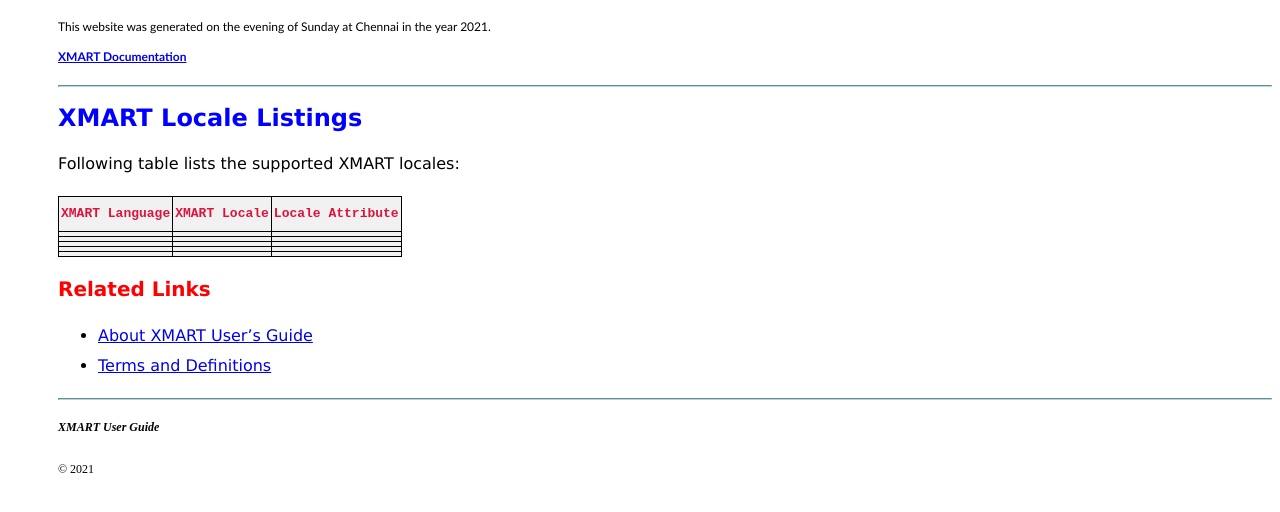
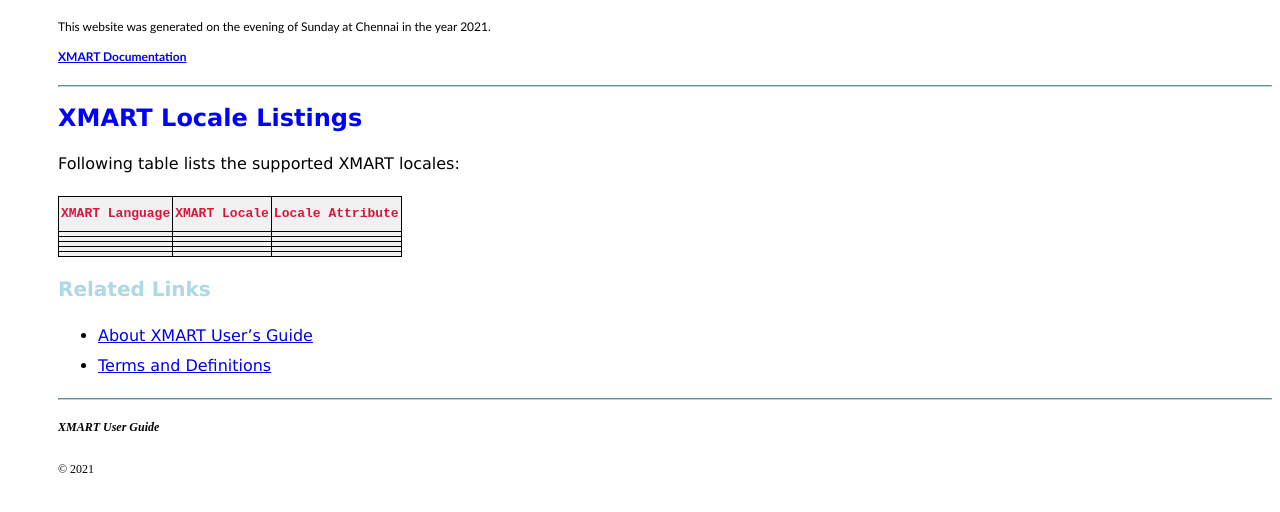
Before and after one commit to Uthra-sriram/XMART-Documentation, a Jekyll site: the page built from topics/xmart_locale_listings.md, in a window 1280 px wide. Shown: the top 512 px of the page. Built offline with Jekyll 4.4.1, drawn with Linux system fonts in a browser that asks for light colours.

Commit message:
Updated css and xmart_locale_listings.md files

```diff
--- a/assets/css/style.css
+++ b/assets/css/style.css
@@ -5,7 +5,7 @@ h1 {
   }
 
 h2 {
-  color: red;
+  color: lightblue;
   font-family: verdana;
   font-size: 20px;
   }
@@ -24,6 +24,36 @@ header {
 footer {
   font-family: serif;
   font-size: 12px;
+}
+
+blockquote {
+  display: block;
+  margin-top: 10px;
+  margin-bottom: 10px;
+  margin-left: 40px;
+  margin-right: 40px;
+  background-color: #f1f1f1;
+  font-family: monospace;
+  font-size: 12px;
+  line-height: 190%;
+}
+
+code {
+  font-family: monospace;
+  color: crimson;
+  background-color: #f1f1f1;
+  padding: 2px;
+  font-size: 105%;
+}
+
+pre {
+  display: block;
+  font-family: monospace;
+  white-space: pre;
+  color: crimson;
+  background-color: #f1f1f1;
+  padding: 2px;
+  font-size: 105%;
 }
 
 table {
--- a/topics/xmart_locale_listings.md
+++ b/topics/xmart_locale_listings.md
@@ -13,7 +13,7 @@ Following table lists the supported XMART locales:
 <th>XMART Language</th><th>XMART Locale</th><th>Locale Attribute</th>
 </tr>
 {% for item in site.data.locales %}
-<tr><td>{{ item.Language }}</td><td>{{ item.Locale }}</td><td>{{ item.Attribute }}</td></tr>
+<tr class="w3-hover-green"><td>{{ item.Language }}</td><td>{{ item.Locale }}</td><td>{{ item.Attribute }}</td></tr>
 {% endfor %}
 </table>
 
```
